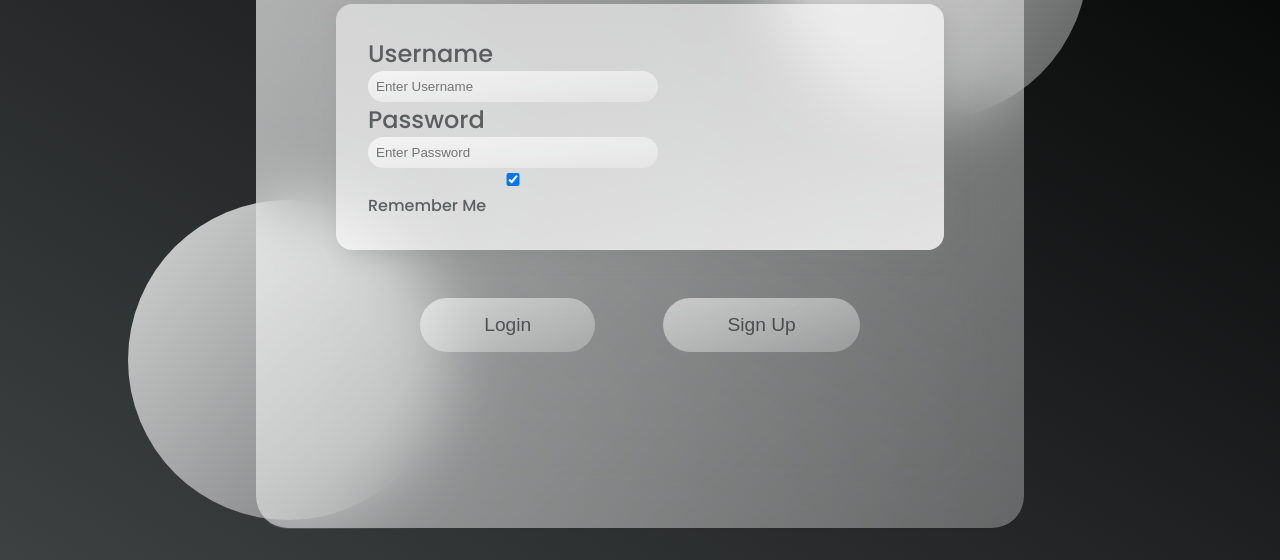
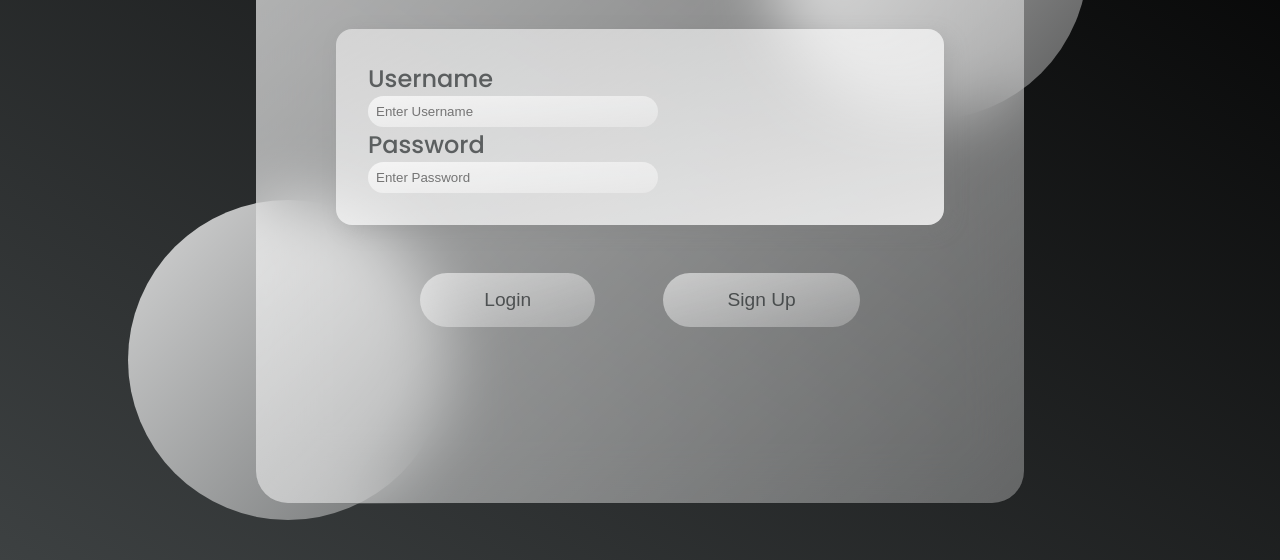
Before and after one commit to abhaypsxd/loginpage, a plain HTML site: page index.html in a window 1280 px wide. Shown: the part 240-800 px from the top of the page. Drawn offline with Linux system fonts and the light colour scheme.

Commit message:
removed remember me checkbox

```diff
--- a/index.html
+++ b/index.html
@@ -26,10 +26,6 @@
                 <input type="text" placeholder="Enter Username" name="uname" required>
                 <h2>Password</h2>
                 <input type="password" placeholder="Enter Password" name="psw" required>
-                <label>
-                    <input type="checkbox" checked="checked" name="remember">
-                    <p>Remember Me</p>
-                </label>
               </div>
             </form>
             <div class="buttons">
```
